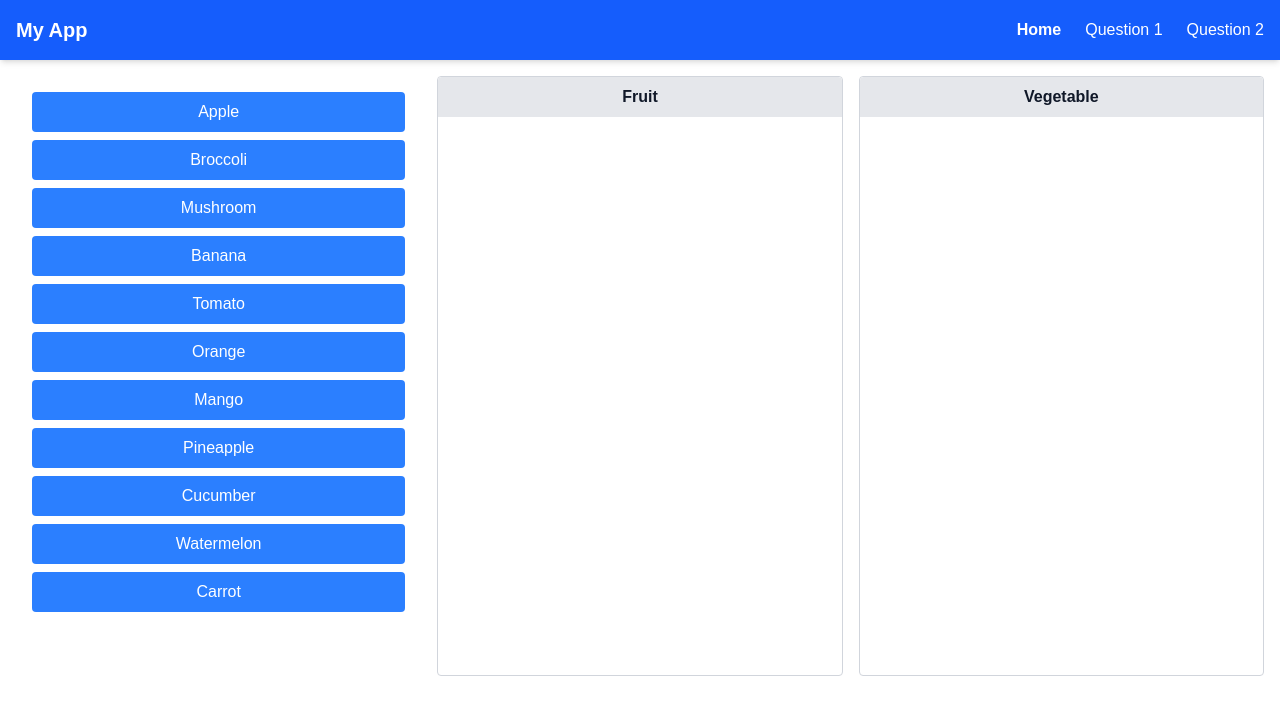
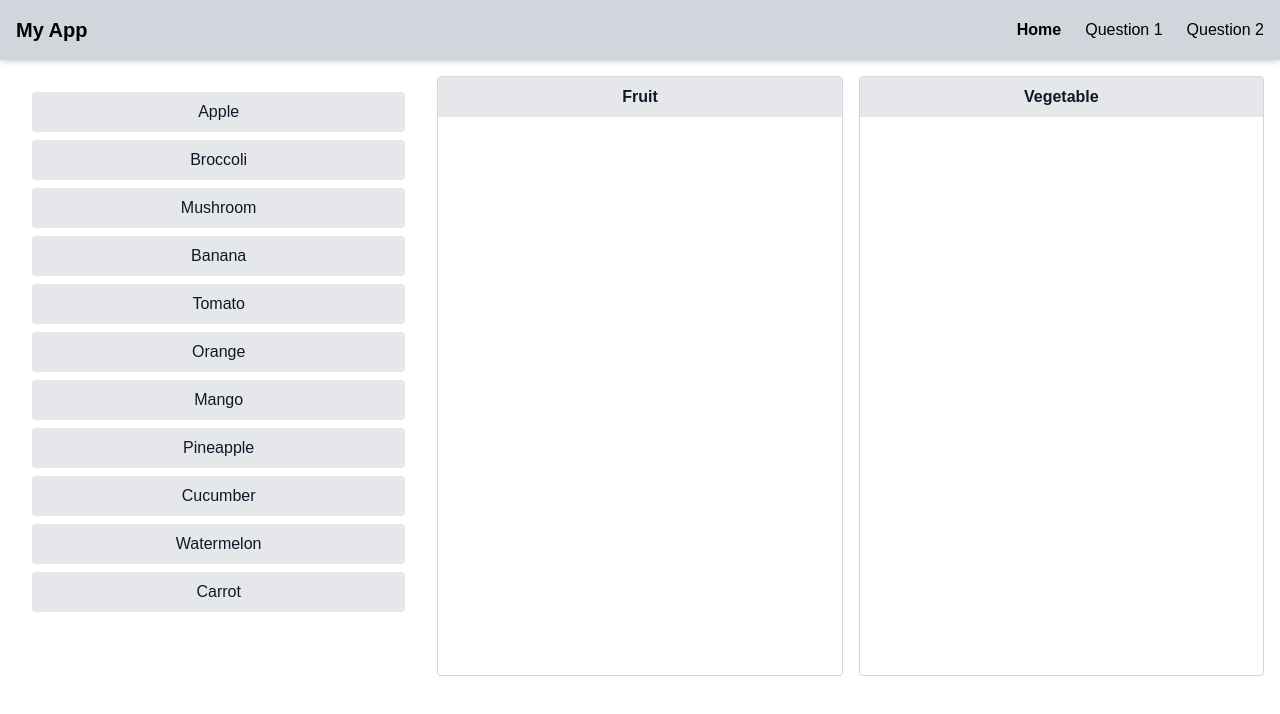
Before and after one commit to ZnieJK/NextJSTest, a Next.js app in the folder my-first-nextjs/: page / in a window 1280 px wide. Shown: the top 714 px of the page. Built offline with nearby package versions, Linux system fonts and the light colour scheme.

Commit message:
Update style2

```diff
--- a/my-first-nextjs/src/app/components/ButtonItem.tsx
+++ b/my-first-nextjs/src/app/components/ButtonItem.tsx
@@ -53,7 +53,9 @@ export default function ButtonItem({ id, label, type, origin, current, onChangeC
   }, [current])
 
   return (
-    <button onClick={handleClick} className="px-4 py-2 bg-blue-500 text-white rounded hover:bg-blue-600">
+    <button onClick={handleClick} className="px-4 py-2 rounded
+      bg-gray-200 text-gray-900 hover:bg-gray-300
+      dark:bg-gray-700 dark:hover:bg-gray-800 dark:text-gray-100">
       {label}
     </button>
   )
--- a/my-first-nextjs/src/app/components/Header.tsx
+++ b/my-first-nextjs/src/app/components/Header.tsx
@@ -3,7 +3,7 @@ import SiteNav from "./Site-nav";
 export default function header() {
     //TODO change the app name later and add image + adjust the placement of the text
     return(
-        <header className="bg-blue-600 text-white shadow-md">
+        <header className="bg-gray-300 text-black shadow-md dark:bg-gray-700 dark:text-gray-100">
             <nav className="container mx-auto px-4 py-4 flex justify-between items-center">
                 <h1 className="text-xl font-bold">My App</h1>
                 <SiteNav />
```
